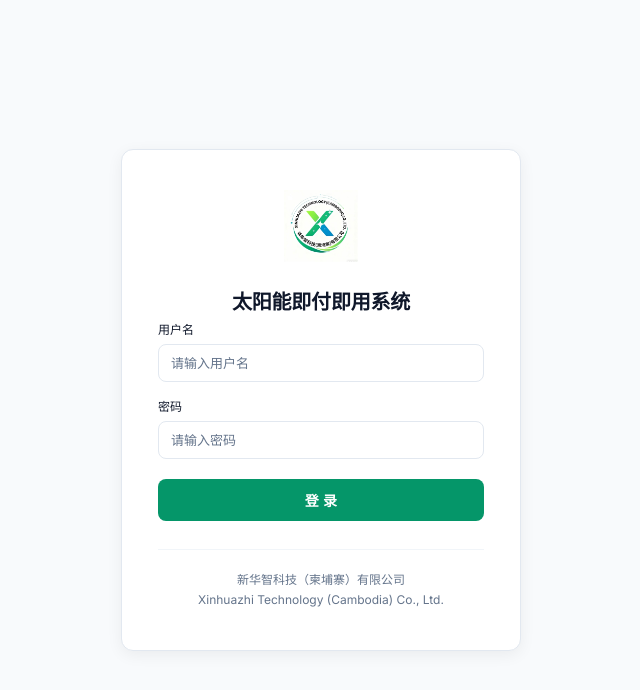
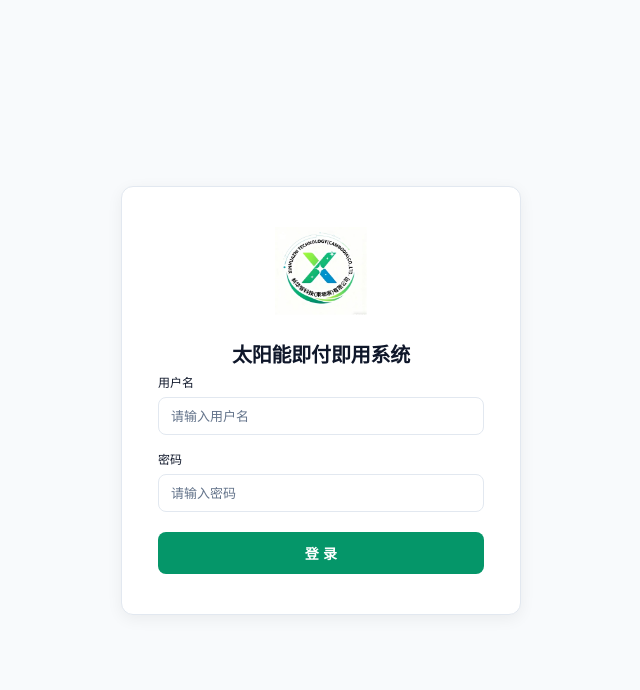
Before and after one commit to zhizhengqin/paygo-platform, a FastAPI app: page /login in a window 1280 px wide. Shown: the top 690 px of the page, without its empty margins (319-959 px from the left). Run offline with FastAPI, Linux system fonts and the light colour scheme.

Commit message:
fix: logo 88px，去掉登录页底部公司署名

```diff
--- a/static/style.css
+++ b/static/style.css
@@ -110,7 +110,7 @@ body {
   text-align: center;
 }
 .login-logo {
-  height: 72px;
+  height: 88px;
   width: auto;
   margin-bottom: 20px;
 }
--- a/templates/login.html
+++ b/templates/login.html
@@ -18,10 +18,6 @@
       </div>
       <button type="submit" class="btn-login">登 录</button>
     </form>
-    <div class="login-footer">
-      新华智科技（柬埔寨）有限公司<br>
-      Xinhuazhi Technology (Cambodia) Co., Ltd.
-    </div>
   </div>
 </div>
 {% endblock %}
```
